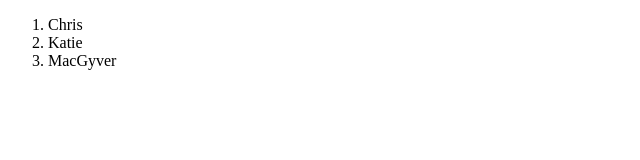
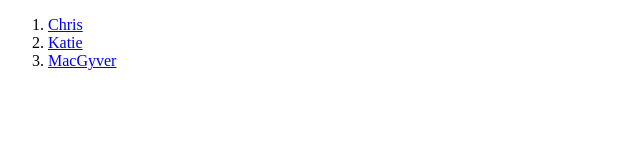
Before and after one commit to KatieMFritz/codelab-multipage-websites, a plain HTML site: page students/index.html in a window 1280 px wide. Shown: the whole page, without its empty margins (0-640 px from the left). Drawn offline with Linux system fonts and the light colour scheme.

Commit message:
fix links on index page and add back footer and header on Chris index page

```diff
--- a/students/index.html
+++ b/students/index.html
@@ -7,9 +7,9 @@
   <body>
     <nav>
       <ol>
-        <li><a href="/chris"></a>Chris</li>
-        <li><a href="/katie"></a>Katie</li>
-        <li><a href="/macgyver"></a>MacGyver</li>
+        <li><a href="/students/chris">Chris</a></li>
+        <li><a href="/students/katie">Katie</a></li>
+        <li><a href="/students/macgyver">MacGyver</a></li>
       </ol>
     </nav>
   </body>
```
Also changed, not shown: students/chris/index.html (+6 -0 lines).
